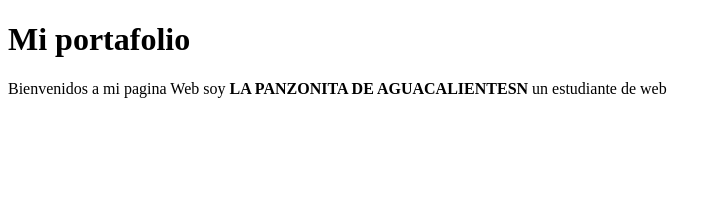
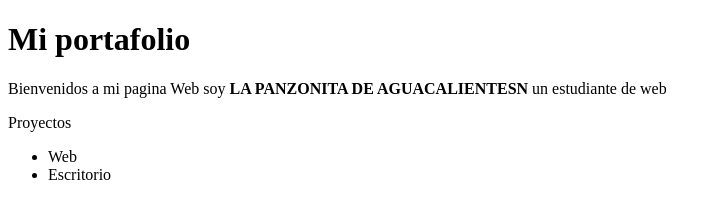
Before and after one commit to dbeltran117/PruebGit, a plain HTML site: page index.html in a window 1280 px wide. Shown: the whole page, without its empty margins (0-722 px from the left). Drawn offline with Linux system fonts and the light colour scheme.

Commit message:
Se agrego una lista de proyectos

```diff
--- a/index.html
+++ b/index.html
@@ -8,5 +8,12 @@
 <body>
 <h1>Mi portafolio</h1>
 <p>Bienvenidos a mi pagina Web soy <strong>LA PANZONITA DE AGUACALIENTESN  </strong> un estudiante de web</p>
+</h2>Proyectos</h2>
+    <ul>
+        <li>
+            Web
+        </li>
+        <li>Escritorio</li>
+    </ul>
 </body>
 </html>
```
